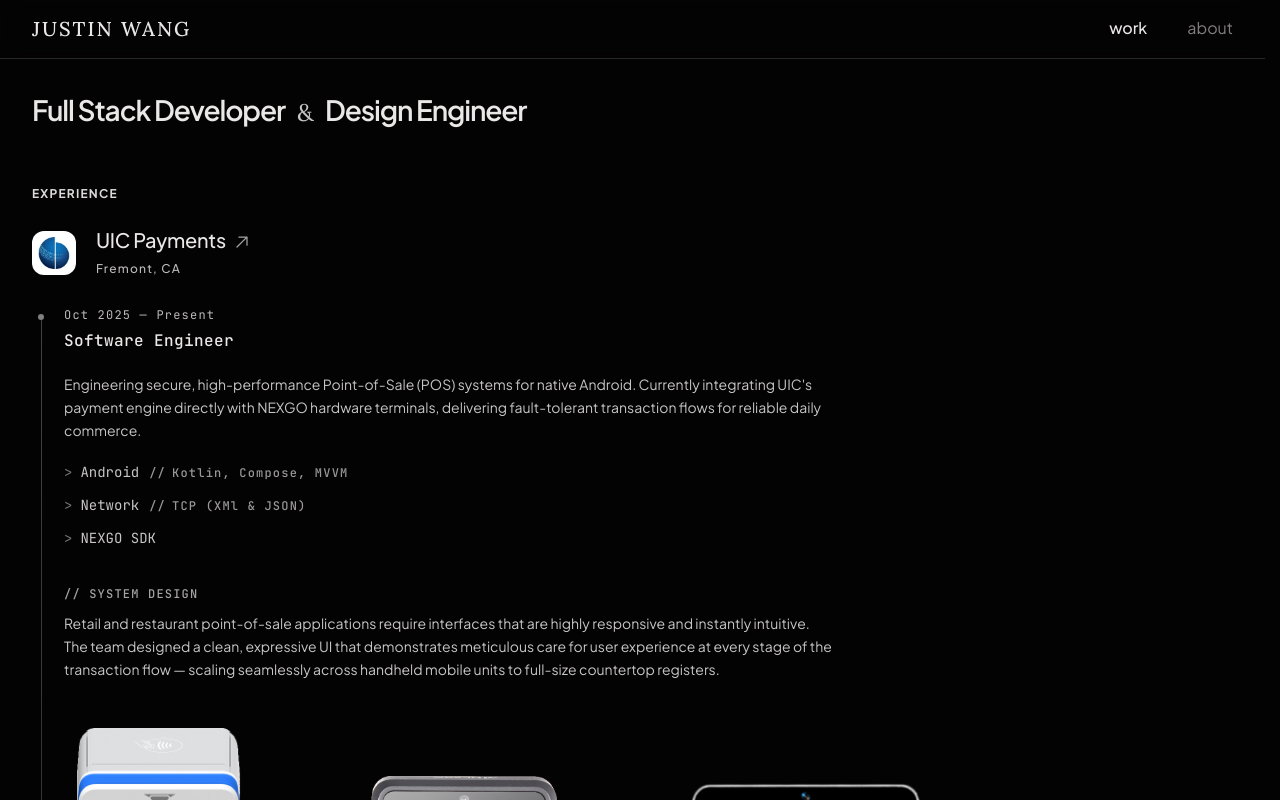
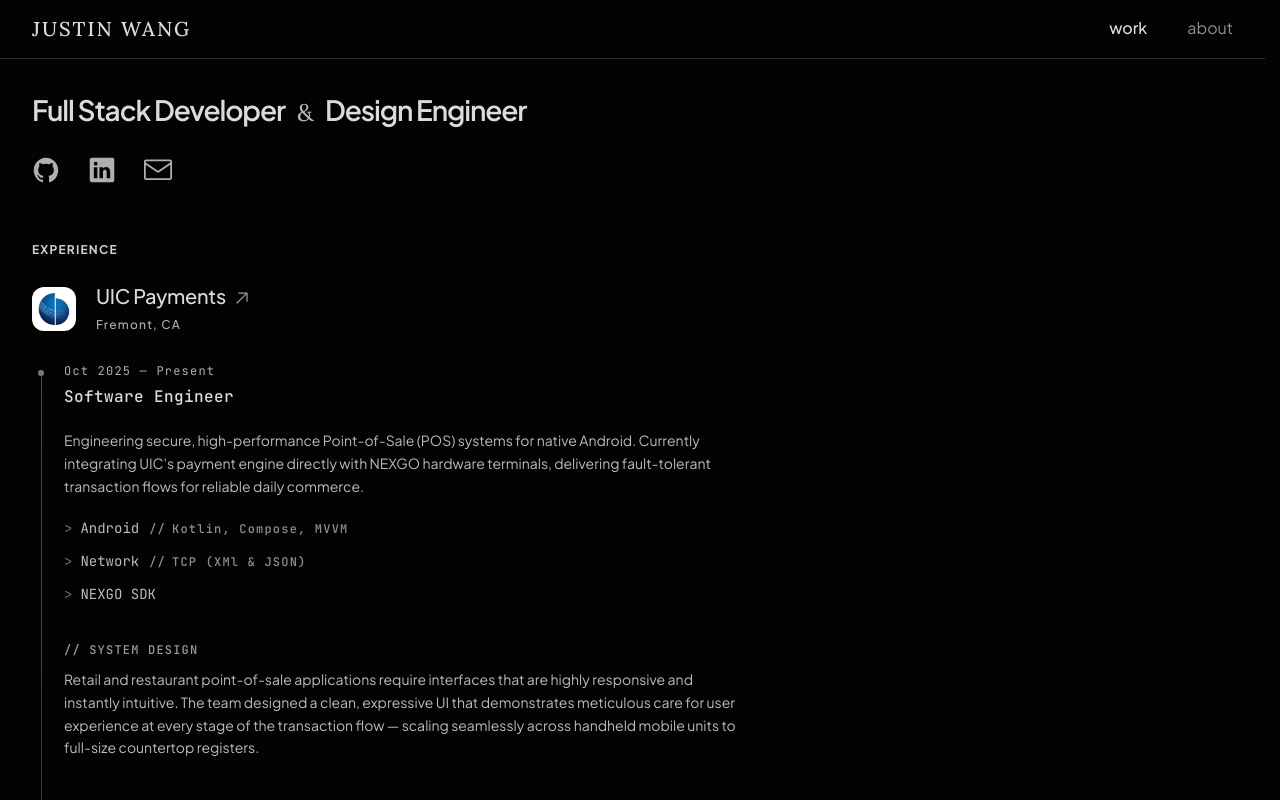
Before and after one commit to jwang9228/personal-site, a Next.js app: page / in a window 1280 px wide. Shown: the top 800 px of the page. Built offline with nearby package versions, Linux system fonts and the light colour scheme.

Commit message:
Add social links to hero section

```diff
--- a/src/app/components/hero/Hero.tsx
+++ b/src/app/components/hero/Hero.tsx
@@ -1,14 +1,15 @@
 import { MAIN_TITLE, SECONDARY_TITLE } from '@/app/lib/constants';
+import { SOCIALS } from '@/app/lib/navigation';
 import Fade from '../utils/Fade';
+import Link from 'next/link';
 
 export default function Hero() {
   return (
-    <Fade
-      type='up' as='section' speed='ui'
-      className='flex flex-col layout-px layout-py
-        tablet:pt-9'
-    >
-      <section className='flex flex-col text-2xl gap-1'>
+    <section className='flex flex-col layout-px layout-py tablet:pt-9 gap-y-7'>
+      <Fade
+        as='section' speed='ui'
+        className='flex flex-col text-2xl gap-1'
+      >
         <h1 className='flex flex-col tablet:flex-row gap-1 tablet:gap-3'>
           <span className='flex items-baseline gap-2.5 tablet:gap-3'>
             {MAIN_TITLE}
@@ -16,7 +17,27 @@
           </span>
           <span>{SECONDARY_TITLE}</span>
         </h1>
-      </section>
-    </Fade>
+      </Fade>
+      <Fade
+        as='section' speed='ui'
+        className='flex items-center gap-x-6 tablet:gap-x-7'
+      >
+        {SOCIALS.map(social => {
+          const Icon = social.icon
+
+          return (
+            <Link
+              key={social.href}
+              href={social.href}
+              target='_blank'
+              rel='noopener noreferrer'
+            >
+              <Icon className='text-primary/80 hover:text-accent
+                transition-colors duration-300 size-7' />
+            </Link>
+          )
+        })}
+      </Fade>
+    </section>
   )
 }
--- a/src/app/components/work/Experience.tsx
+++ b/src/app/components/work/Experience.tsx
@@ -80,7 +80,7 @@
         <span className='text-xs text-primary/80 font-normal'>{position.duration}</span>
         <h3 className='font-medium tracking-wide'>{position.title}</h3>
       </hgroup>
-      <p className='text-sm text-primary/85 leading-relaxed max-w-3xl'>
+      <p className='text-sm text-primary/85 leading-relaxed max-w-2xl'>
         {position.description}
       </p>
       <SkillsList skills={position.skills} />
--- a/src/app/components/work/UIC.tsx
+++ b/src/app/components/work/UIC.tsx
@@ -44,7 +44,7 @@
           // System Design
         </span>
         <p className='text-sm text-primary/85
-          leading-relaxed max-w-3xl'
+          leading-relaxed max-w-2xl'
         >
           {designStatement}
         </p>
--- a/src/app/globals.css
+++ b/src/app/globals.css
@@ -66,8 +66,8 @@
 /* Color Palette */
 @theme {
   --color-background:     oklch(0.10 0.003 25);
-  --color-primary:        oklch(0.9 0.003 25);                                                                                                                                                                --color-primary: oklch(0.93 0.003 25);
-  --color-primary-muted:  oklch(0.60 0.003 25);
+  --color-primary:        oklch(0.89 0.003 25);
+  --color-primary-muted:  oklch(0.65 0.003 25);
   --color-accent:         oklch(0.78 0.10 65);
   --color-accent-dark:    oklch(0.45 0.15 65);
 }
--- a/src/app/lib/navigation.ts
+++ b/src/app/lib/navigation.ts
@@ -1,5 +1,10 @@
+import { IconType } from 'react-icons';
+import { GoMail } from 'react-icons/go';
+import { IoLogoGithub, IoLogoLinkedin } from 'react-icons/io5';
+
 export const WORK_LABEL = 'work';
 export const ABOUT_LABEL = 'about';
+const EMAIL = 'jwang.srv1@gmail.com'
 const LINKEDIN_LINK = 'https://www.linkedin.com/in/justin-n-wang/';
 const RESUME_LINK = '/experience/WangResume.pdf';
 
@@ -11,6 +16,10 @@
 export interface FooterNav {
   label: string;
   links: NavItem[];
+}
+
+export interface SocialLink extends NavItem {
+  icon: IconType
 }
 
 export const HEADER_HEIGHT = 61;
@@ -29,9 +38,23 @@
   ]
 }
 
-export const TECHSTACK_LAYER_NAV = ['Project', 'Experience', 'Home'] as const;
-
-export type TechstackLayer = typeof TECHSTACK_LAYER_NAV[number];
+export const SOCIALS: SocialLink[] = [
+  {
+    label: 'GitHub',
+    href: 'https://github.com/jwang9228',
+    icon: IoLogoGithub
+  },
+  {
+    label: 'LinkedIn',
+    href: LINKEDIN_LINK,
+    icon: IoLogoLinkedin
+  },
+  {
+    label: 'Email',
+    href: `mailto:${EMAIL}`,
+    icon: GoMail
+  }
+];
 
 export function useNavClick() {
   const scrollToTop = () => window.scrollTo({ top: 0, behavior: 'smooth' });
@@ -52,4 +75,4 @@
   };
 
   return { handleNavClick, scrollToTop };
- }
+}
--- a/src/app/not-found.tsx
+++ b/src/app/not-found.tsx
@@ -1,5 +1,7 @@
 export default function NotFound() {
   return (
-    <>Not Found</>
+    <main className='flex flex-col'>
+
+    </main>
   )
 }
```
